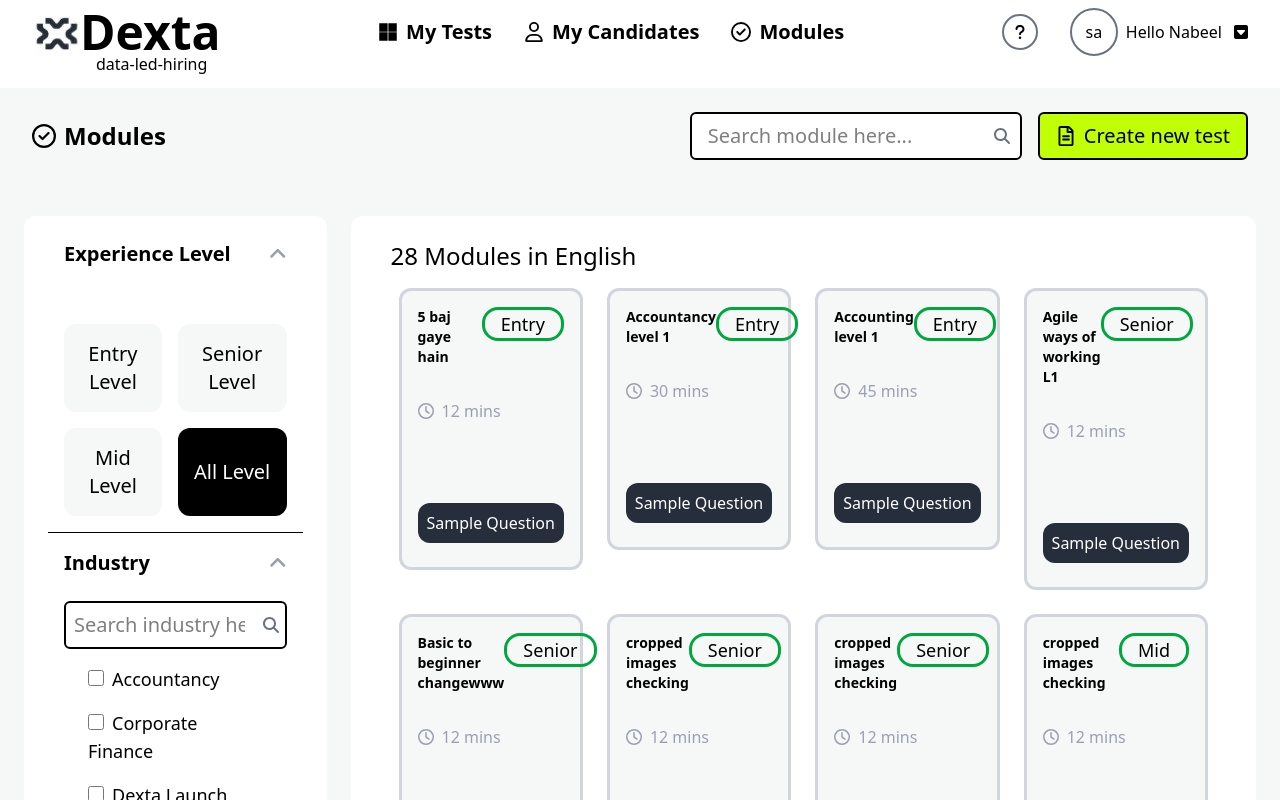
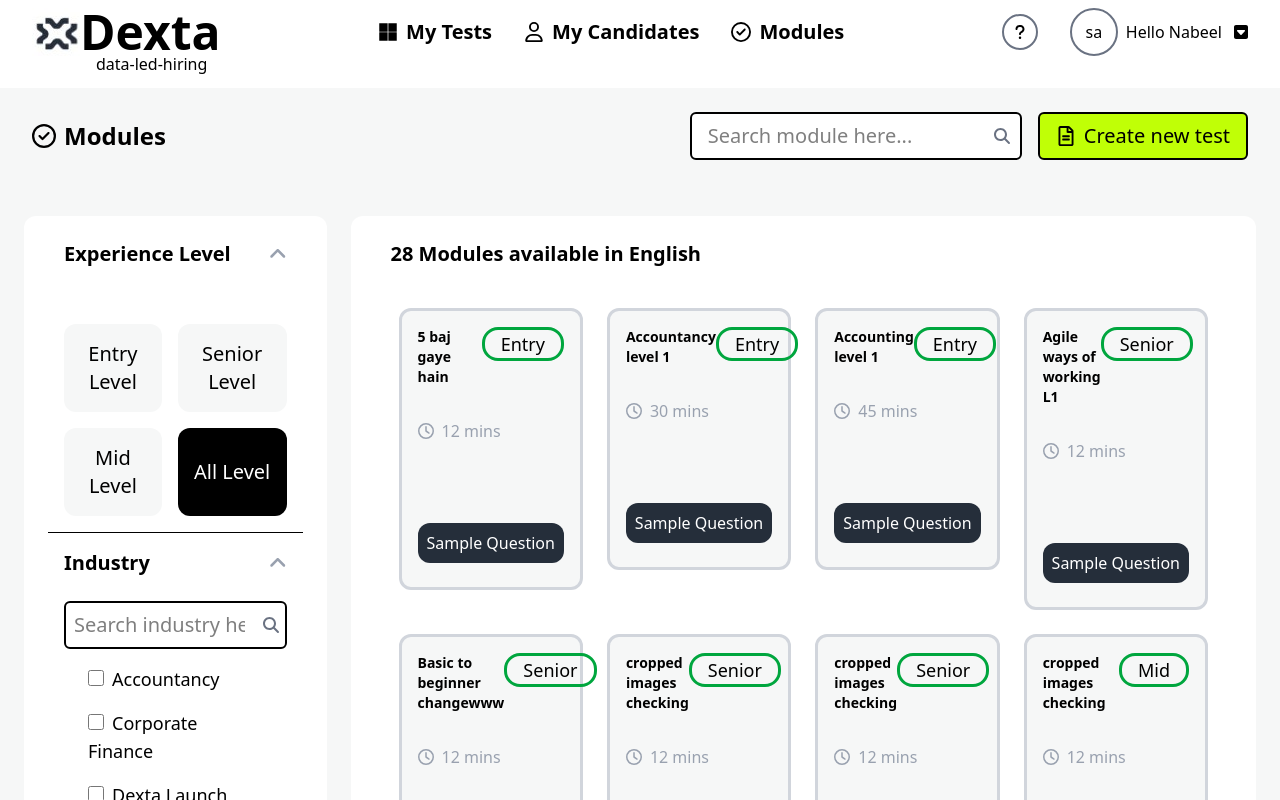
Before and after one commit to sajjadamin1924/signup-form, a React (Vite) app: page /dashboard in a window 1280 px wide. Shown: the top 800 px of the page. Built offline with nearby package versions, Linux system fonts and the light colour scheme.

Commit message:
updated committed

```diff
--- a/src/Pages/Dashboard/Dashboard.jsx
+++ b/src/Pages/Dashboard/Dashboard.jsx
@@ -319,7 +319,7 @@ const Dashboard = () => {
                   ))
                 ) : (
                   <p className="text-2xl text-red-600">
-                    your input does not match any industri
+                    your input does not match any industry
                   </p>
                 )}
               </ul>
@@ -337,9 +337,11 @@ const Dashboard = () => {
 
           <div className="w-3/4 bg-white p-6 rounded-xl">
             <div>
-              <h1 className="px-4 text-2xl">28 Modules in English</h1>
+              <p className="px-4 text-xl font-bold">
+                28 Modules available in English
+              </p>
             </div>
-            <div className="w-full max-h-[800px] overflow-y-auto ">
+            <div className="w-full max-h-[800px] overflow-y-auto mt-6 ">
               <div className="grid grid-flow-row grid-rows-1 grid-cols-4 gap-6 mt-4 px-6  ">
                 {filteredCards.length > 0 ? (
                   filteredCards.map((card, index) => (
```
